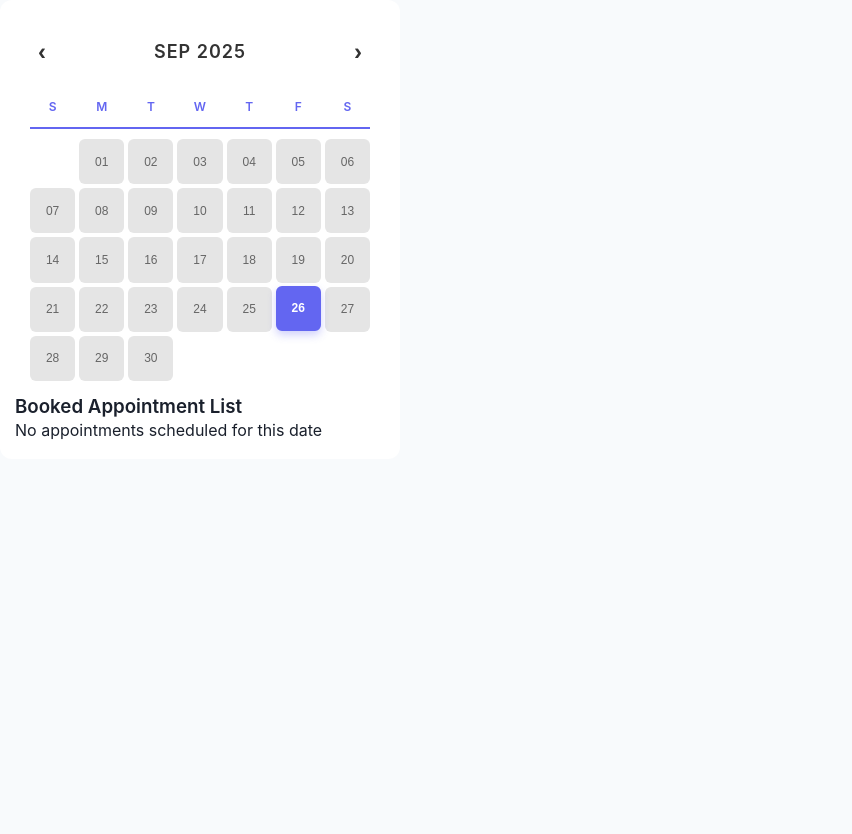
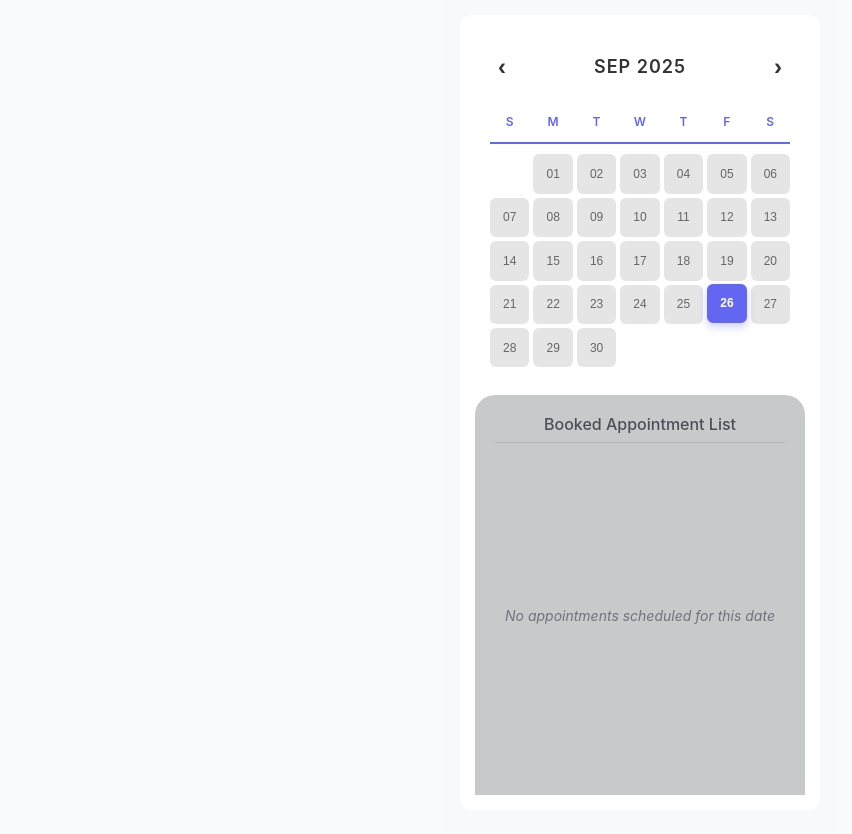
Before and after one commit to Majorosas16/FellowWEBProject, a React (Vite) app: page /calendar in a window 1280 px wide. Shown: the top 834 px of the page, without its empty margins (0-852 px from the left). Before the commit the page ends 800 px from the top, so only its background shows below. Built offline with nearby package versions, Linux system fonts and the light colour scheme.

Commit message:
cssTryCalendar

```diff
--- a/src/pages/Calendar/CalendarPage.css
+++ b/src/pages/Calendar/CalendarPage.css
@@ -0,0 +1,123 @@
+.calendar-page {
+  width: 390px;
+  height: 844px;
+  background: #f8f9fa;
+  padding: 15px;
+  font-family: -apple-system, BlinkMacSystemFont, 'Segoe UI', Roboto, sans-serif;
+  margin: 0 auto;
+  display: flex;
+  flex-direction: column;
+  box-sizing: border-box;
+  overflow: hidden;
+}
+
+.calendar-section {
+  margin-bottom: 15px;
+  flex-shrink: 0;
+  max-height: 350px; /* Limitar altura del calendario */
+}
+
+.appointments-section {
+  background: #c8c9ca;
+  border-radius: 20px 20px 0 0;
+  padding: 20px;
+  flex: 1;
+  display: flex;
+  flex-direction: column;
+  overflow: hidden;
+  min-height: 400px; /* Asegurar altura mínima */
+}
+
+.appointments-header {
+  text-align: center;
+  margin-bottom: 15px;
+  padding-bottom: 8px;
+  border-bottom: 1px solid #adb5bd;
+  flex-shrink: 0;
+}
+
+.appointments-header h3 {
+  margin: 0;
+  color: #495057;
+  font-size: 16px;
+  font-weight: 500;
+}
+
+.appointments-list {
+  display: flex;
+  flex-direction: column;
+  gap: 12px;
+  overflow-y: auto;
+  flex: 1;
+  padding-right: 5px;
+}
+
+/* Scroll personalizado */
+.appointments-list::-webkit-scrollbar {
+  width: 4px;
+}
+
+.appointments-list::-webkit-scrollbar-track {
+  background: transparent;
+}
+
+.appointments-list::-webkit-scrollbar-thumb {
+  background: #adb5bd;
+  border-radius: 4px;
+}
+
+.appointments-list::-webkit-scrollbar-thumb:hover {
+  background: #6c757d;
+}
+
+.appointment-item {
+  display: flex;
+  align-items: center;
+  font-size: 14px;
+  line-height: 1.5;
+  padding: 8px 0;
+}
+
+.appointment-time {
+  font-weight: 600;
+  color: #000;
+  min-width: 45px;
+  margin-right: 15px;
+  font-size: 14px;
+}
+
+.appointment-indicator {
+  width: 8px;
+  height: 8px;
+  border-radius: 50%;
+  margin-right: 10px;
+  flex-shrink: 0;
+}
+
+.appointment-person {
+  font-weight: 600;
+  color: #000;
+  margin-right: 5px;
+}
+
+.appointment-description {
+  color: #495057;
+}
+
+.no-appointments {
+  text-align: center;
+  color: #6c757d;
+  font-style: italic;
+  flex: 1;
+  display: flex;
+  align-items: center;
+  justify-content: center;
+  min-height: 300px; /* Asegurar que ocupe espacio */
+}
+
+.no-appointments p {
+  margin: 0;
+  font-size: 14px;
+}
+
+/* Eliminar responsive ya que tenemos dimensiones fijas */
```
